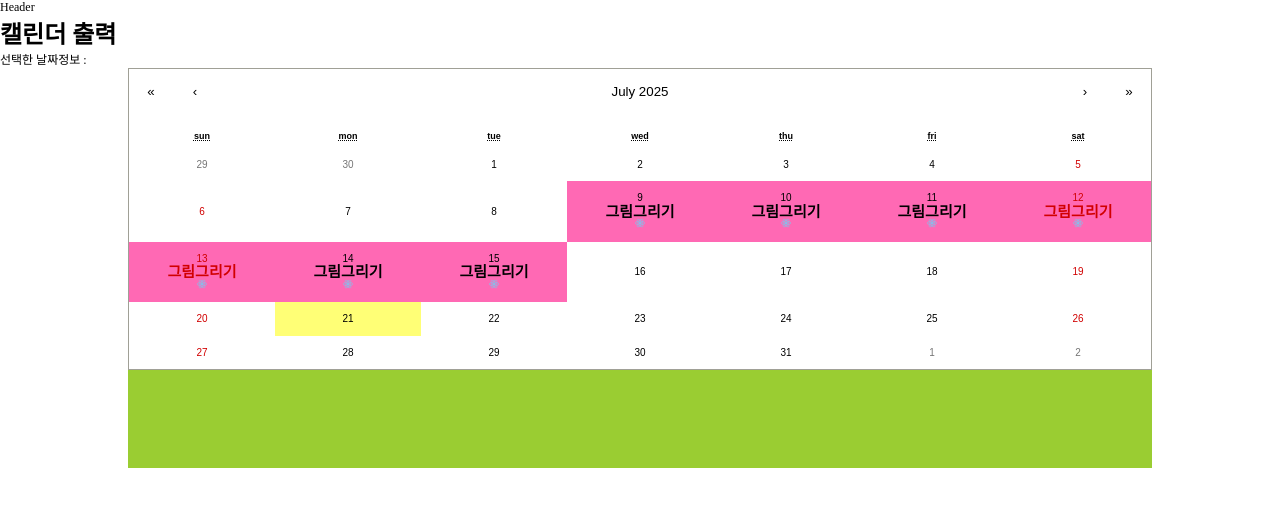
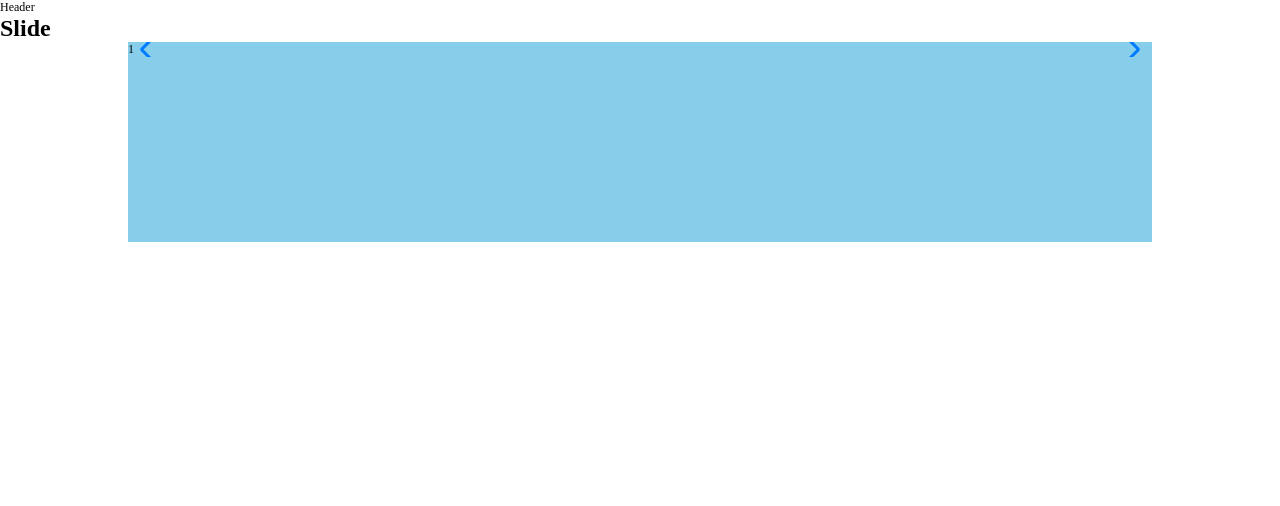
Before and after one commit to seastj/til_npm, a React (Create React App) app: page / in a window 1280 px wide. Shown: the top 506 px of the page. Built offline with nearby package versions, Linux system fonts and the light colour scheme.

Commit message:
[docs] swiper의 이해

```diff
--- a/package.json
+++ b/package.json
@@ -14,7 +14,8 @@
     "react-calendar": "^6.0.0",
     "react-dom": "^19.1.0",
     "react-router-dom": "^7.7.0",
-    "react-scripts": "5.0.1"
+    "react-scripts": "5.0.1",
+    "swiper": "^11.2.10"
   },
   "scripts": {
     "start": "react-scripts start",
--- a/src/App.js
+++ b/src/App.js
@@ -1,12 +1,13 @@
 import React from "react";
 import Header from "./components/layout/Header";
 import Schedule from "./pages/Schedule";
+import Slide from "./pages/Slide";
 
 function App() {
   return (
     <div>
       <Header />
-      <Schedule />
+      <Slide />
     </div>
   );
 }
--- /dev/null
+++ b/src/pages/Slide.jsx
@@ -0,0 +1,33 @@
+import { Swiper, SwiperSlide } from "swiper/react";
+// 기본 작업
+import "swiper/css";
+// 개별 작업
+import "./slide.css";
+
+// css 와 모듈 확인
+import "swiper/css/navigation";
+import { Navigation } from "swiper/modules";
+
+function Slide() {
+  return (
+    <div>
+      <h1>Slide</h1>
+      <div className="visual-slide">
+        <Swiper
+          loop={true}
+          navigation={true}
+          modules={[Navigation]}
+          className="sw-visual"
+        >
+          <SwiperSlide>1</SwiperSlide>
+          <SwiperSlide>2</SwiperSlide>
+          <SwiperSlide>3</SwiperSlide>
+          <SwiperSlide>4</SwiperSlide>
+          <SwiperSlide>5</SwiperSlide>
+        </Swiper>
+      </div>
+    </div>
+  );
+}
+
+export default Slide;
--- /dev/null
+++ b/src/pages/slide.css
@@ -0,0 +1,10 @@
+.visual-slide {
+  width: 80%;
+  margin: 0 auto;
+  background-color: skyblue;
+  min-height: 200px;
+}
+.sw-visual {
+  width: 100%;
+  height: 100%;
+}
```
Also changed, not shown: 2 other files (tests, documents, lock files or other folders).
